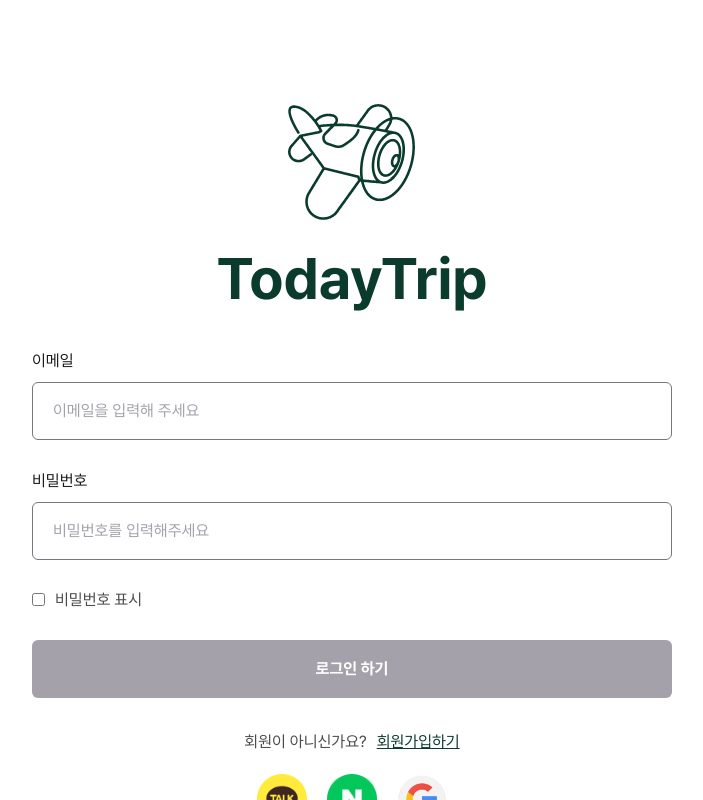
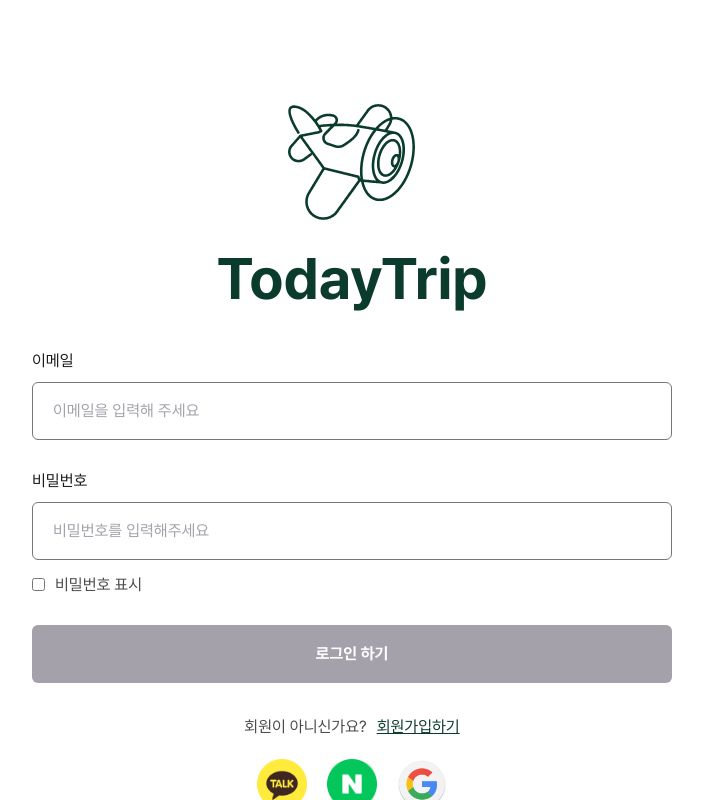
Before and after one commit to TripTripNow/TodayTrip, a Next.js app: page /signin in a window 1280 px wide. Shown: the whole page, without its empty margins (288-991 px from the left). Built offline with nearby package versions, Linux system fonts and the light colour scheme.

Commit message:
Fix: 리뷰 반영 - input autoFocus 제거 및 비밀번호 표시 체크박스 위치 수정 #23

```diff
--- a/src/components/Input/Checkbox.module.css
+++ b/src/components/Input/Checkbox.module.css
@@ -5,4 +5,5 @@
   align-items: center;
   color: var(--gray4B);
   font-size: 1.6rem;
+  margin-top: -1.5rem;
 }
--- a/src/components/Input/Input.tsx
+++ b/src/components/Input/Input.tsx
@@ -18,12 +18,11 @@ interface InputProps {
   name: FieldPath<FieldValues>;
   type: 'text' | 'email' | 'password';
   state?: 'user' | 'default';
-  isAutoFocus?: boolean;
 }
 
 // type의 경우 필요에 따라 interface에 추가 후 사용해주세요.
 // state는 기본값은 default입니다. user관련 페이지에서 사용할 때 user로 내려주면됩니다.
-function Input({ label, placeholder, control, name, type, state = 'default', isAutoFocus = false }: InputProps) {
+function Input({ label, placeholder, control, name, type, state = 'default' }: InputProps) {
   const matchInput = inputObj.find((input) => input.type === name);
 
   const {
@@ -49,7 +48,6 @@ function Input({ label, placeholder, control, name, type, state = 'default', isA
         value={field.value}
         onChange={field.onChange}
         onBlur={field.onBlur}
-        autoFocus={isAutoFocus}
       />
       {error && <div className={styles.errorMessage}>{error.message}</div>}
     </div>
--- a/src/pages/signin/index.tsx
+++ b/src/pages/signin/index.tsx
@@ -47,7 +47,6 @@ function Signin() {
         label={'이메일'}
         placeholder={'이메일을 입력해 주세요'}
         type={'email'}
-        isAutoFocus={true}
       />
       <Input
         state="user"
--- a/src/pages/signup/index.tsx
+++ b/src/pages/signup/index.tsx
@@ -58,7 +58,6 @@ function Signup() {
         label={'이메일'}
         placeholder={'이메일을 입력해 주세요'}
         type={'email'}
-        isAutoFocus={true}
       />
       <Input
         state="user"
```
